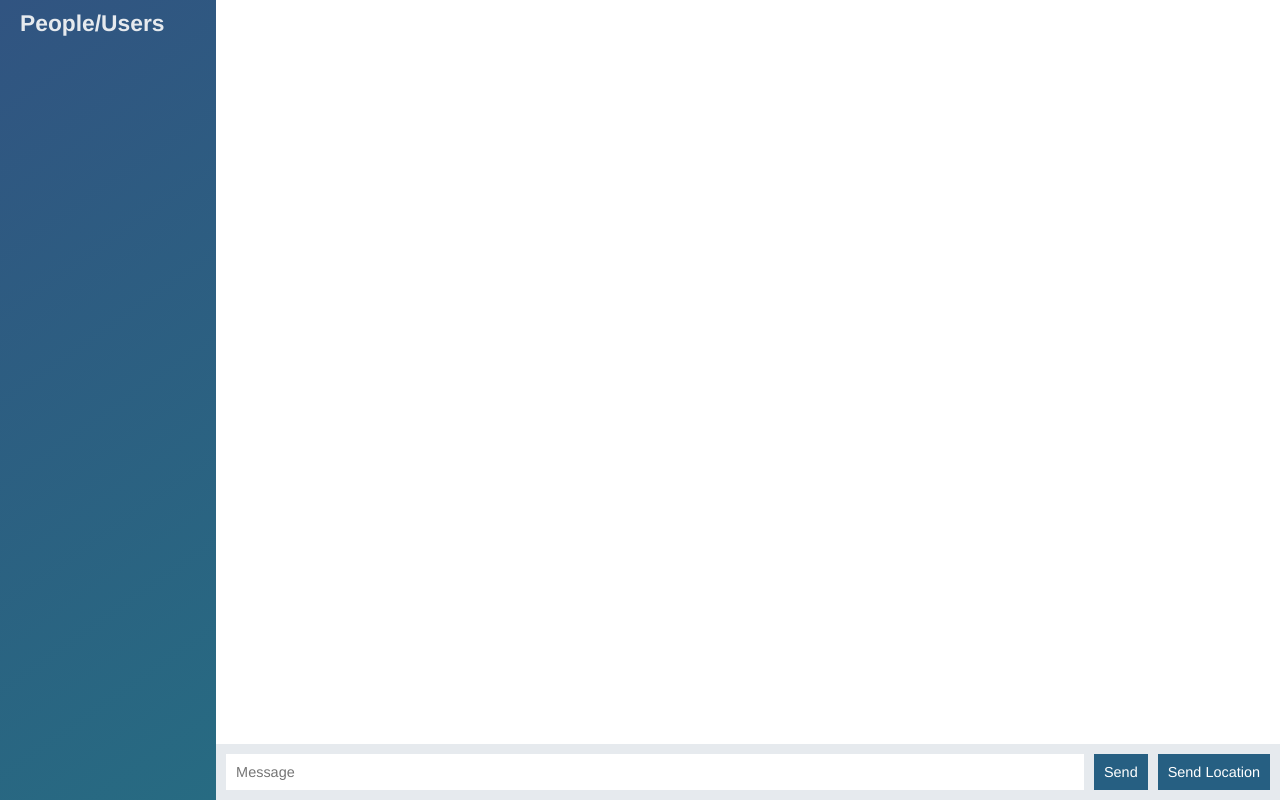
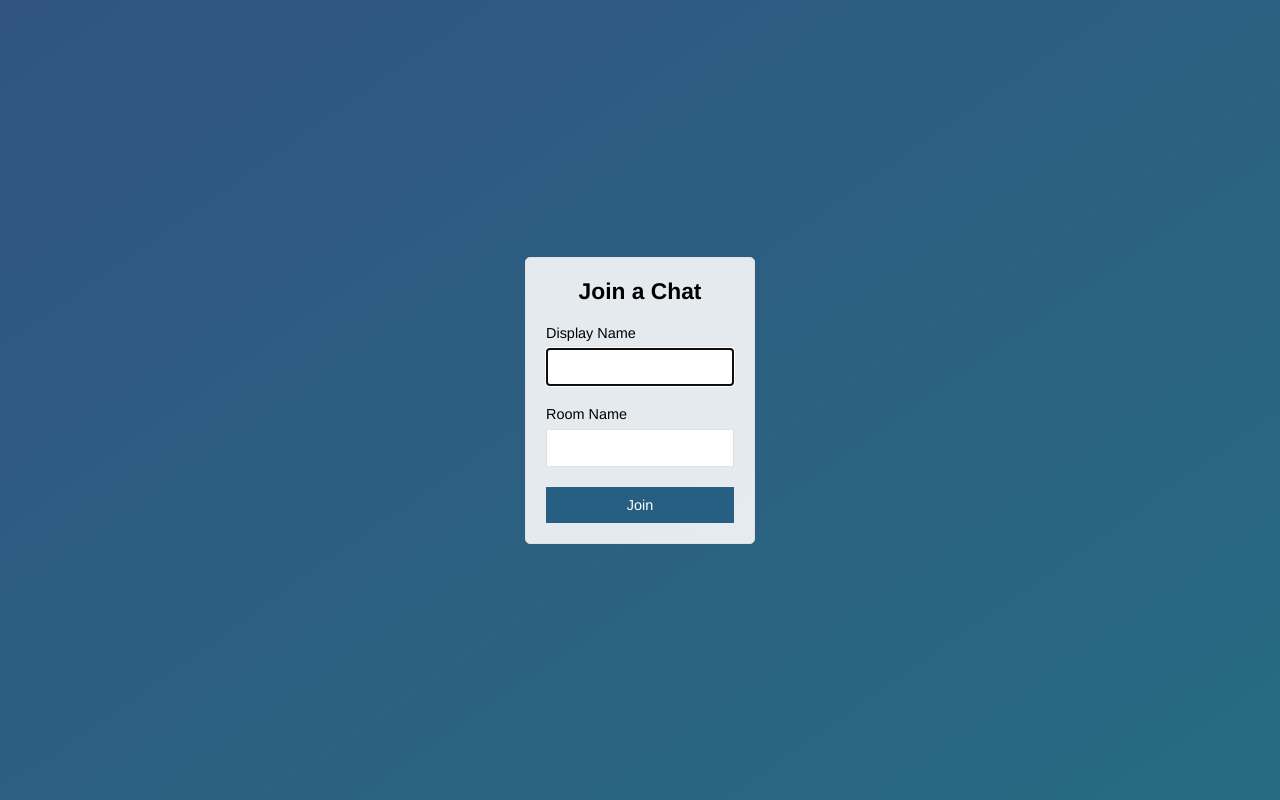
Before and after one commit to BBBlair/Chat-App, a website: page public/index.html in a window 1280 px wide. Drawn offline with nearby package versions, Linux system fonts and the light colour scheme; no server answers.

Commit message:
Add join page that submits to chat.html

```diff
--- a/public/index.html
+++ b/public/index.html
@@ -1,63 +1,32 @@
 <!DOCTYPE html>
-
 <html>
 
 <head>
   <meta charset="utf-8">
+  <title>Join | ChatApp</title>
+  <meta name="viewport" content="width=device-width, initial-scale=1, user_scalable=no">
   <link rel="stylesheet" href="/css/styles.css">
 </head>
 
-<body class="chat">
-  <!-- <p>Welcome to the chat App!</p> -->
-  <div class="chat__sidebar">
-    <h3>People/Users</h3>
-    <div id="users"></div>
+<body class="centered-form">
+  <div class="centered-form__form">
+    <form action="/chat.html">
+      <div class="form-field">
+        <h3>Join a Chat</h3>
+      </div>
+      <div class="form-field">
+        <label>Display Name</label>
+        <input type="text" name="name" autofocus/>
+      </div>
+      <div class="form-field">
+        <label>Room Name</label>
+        <input type="text" name="room"/>
+      </div>
+      <div class="form-field">
+        <button>Join</button>
+      </div>
+    </form>
   </div>
-
-  <div class="chat__main">
-    <ol id="messages" class="chat__messages"></ol>
-
-    <div class="chat__footer">
-      <form id="message-form">
-        <input name="message" type="text" placeholder="Message"/>
-        <button>Send</button>
-      </form>
-      <button id="send-location">Send Location</button>
-    </div>
-  </div>
-
-  <script id="message-template" type="text/template">
-    <li class="message">
-      <div class="message__title">
-        <h4>{{from}}</h4>
-        <span>{{createAt}}</span>
-      </div>
-      <div class="message__body">
-        <p>{{text}}</p>
-      </div>
-    </li>
-  </script>
-
-  <script id="location-message-template" type="text/template">
-    <li class="message">
-      <div class="message__title">
-        <h4>{{from}}</h4>
-        <span>{{createAt}}</span>
-      </div>
-      <div class="message__body">
-        <p>
-          <a href="{{url}}" target="_blank">My current location</a>
-        </p>
-      </div>
-    </li>
-  </script>
-
-  <script src="/socket.io/socket.io.js"></script>
-  <script src="/js/libs/jquery-3.3.1.min.js"></script>
-  <script src="/js/libs/moment.js"></script>
-  <script src="/js/libs/mustache.js"></script>
-  <script src="/js/index.js"></script>
-
 </body>
 
 </html>
```
Also changed, not shown: public/chat.html (added, +65 -0 lines), public/js/chat.js (renamed from public/js/index.js).
